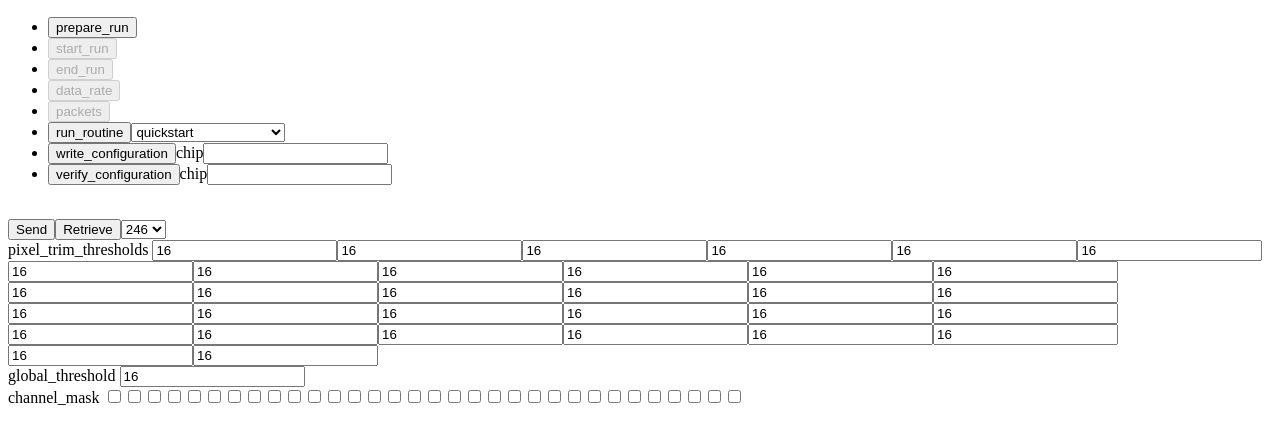
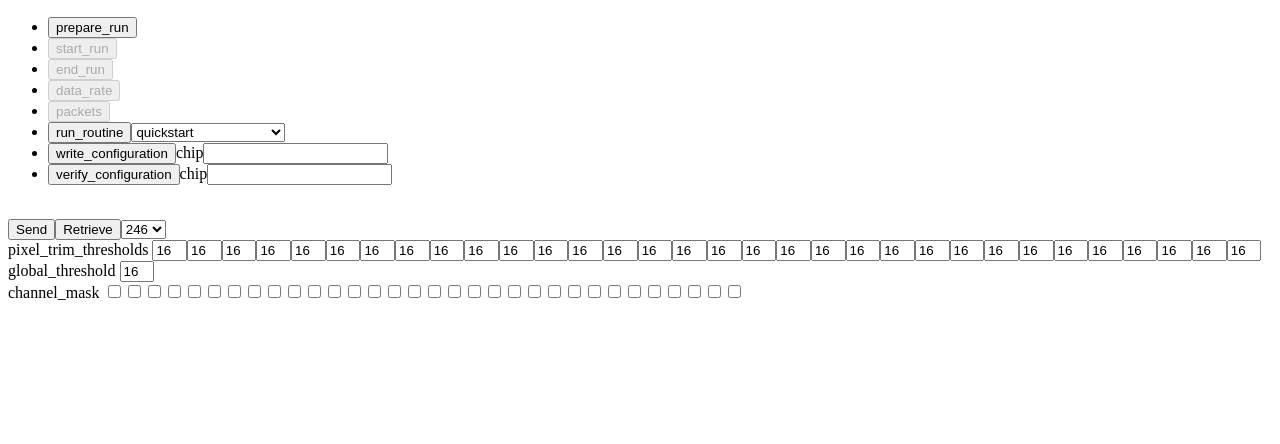
Before and after one commit to samkohn/larpix-daq, a Flask app: page / in a window 1280 px wide. Shown: the part 260-704 px from the top of the page. Run offline with Flask 2, Linux system fonts and the light colour scheme; some libraries are stand-ins or nearby versions.

Commit message:
Add CSS stylesheet to shorten width of inputs in config pane

```diff
--- /dev/null
+++ b/webapp/static/css/stylesheet.css
@@ -0,0 +1,3 @@
+input.configinput {
+    width: 2em;
+}
--- a/webapp/static/js/main.js
+++ b/webapp/static/js/main.js
@@ -105,6 +105,7 @@ class ActionTrigger extends React.Component {
           <label htmlFor={index}>{this.state.params[index]}</label>
           <input
             type="text"
+            className="actioninput"
             value={value}
             name={index}
             id={index}
@@ -418,6 +419,7 @@ class ConfigRegister extends React.Component {
     if(this.props.type === 'normal') {
       inputs = <input
         type="text"
+        className="configinput"
         name={this.props.name}
         id={this.props.name}
         value={this.props.value}
@@ -430,6 +432,7 @@ class ConfigRegister extends React.Component {
         type = "text";
         inputs = Array(32).fill('').map((v, i) =>
             <input
+              className="configinput"
               key={i}
               type={type}
               name={this.props.name + '_' + i}
--- a/webapp/templates/index.html
+++ b/webapp/templates/index.html
@@ -4,6 +4,7 @@
     <script src="https://ajax.googleapis.com/ajax/libs/jquery/3.1.1/jquery.min.js"></script>
     <script type="text/javascript" src="//cdnjs.cloudflare.com/ajax/libs/socket.io/1.3.6/socket.io.min.js"></script>
     <script src="https://unpkg.com/babel-standalone@6/babel.min.js"></script>
+    <link rel="stylesheet" type="text/css" href={{ url_for('static', filename="css/stylesheet.css") }}>
 </head>
 <body>
     <div id="daq-root"></div>
```
